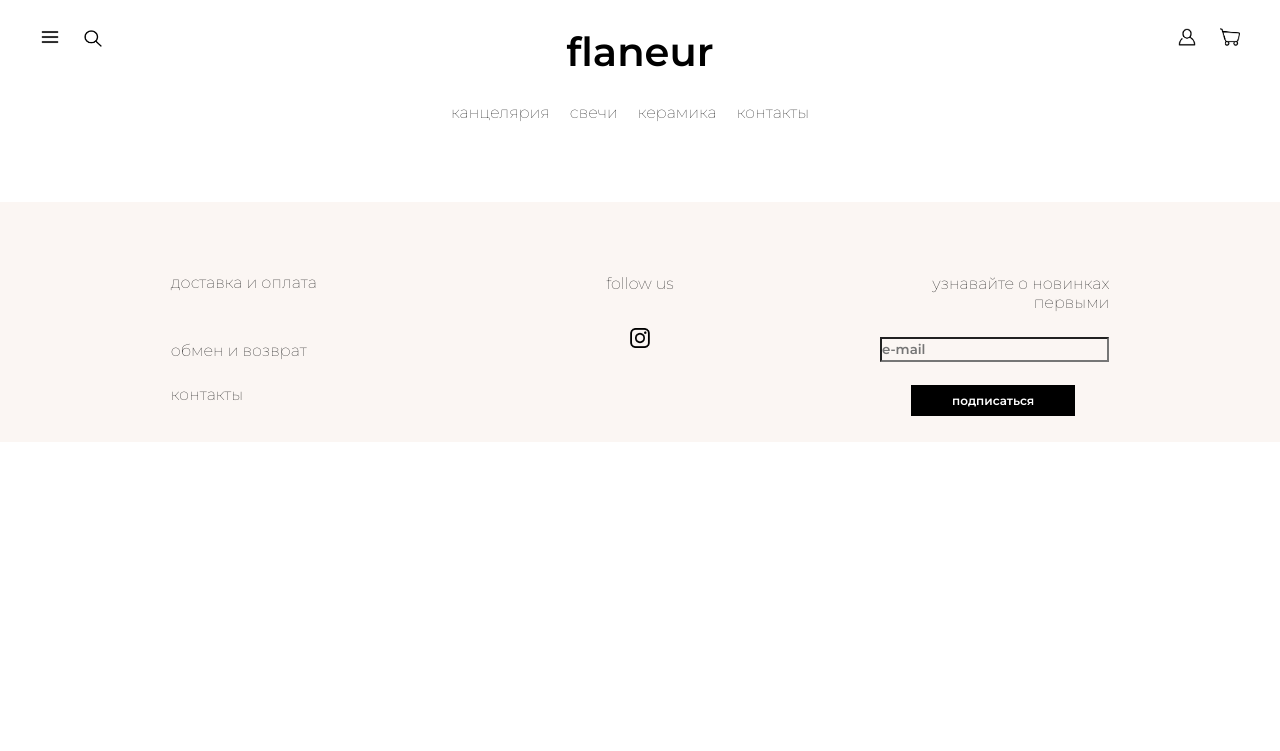
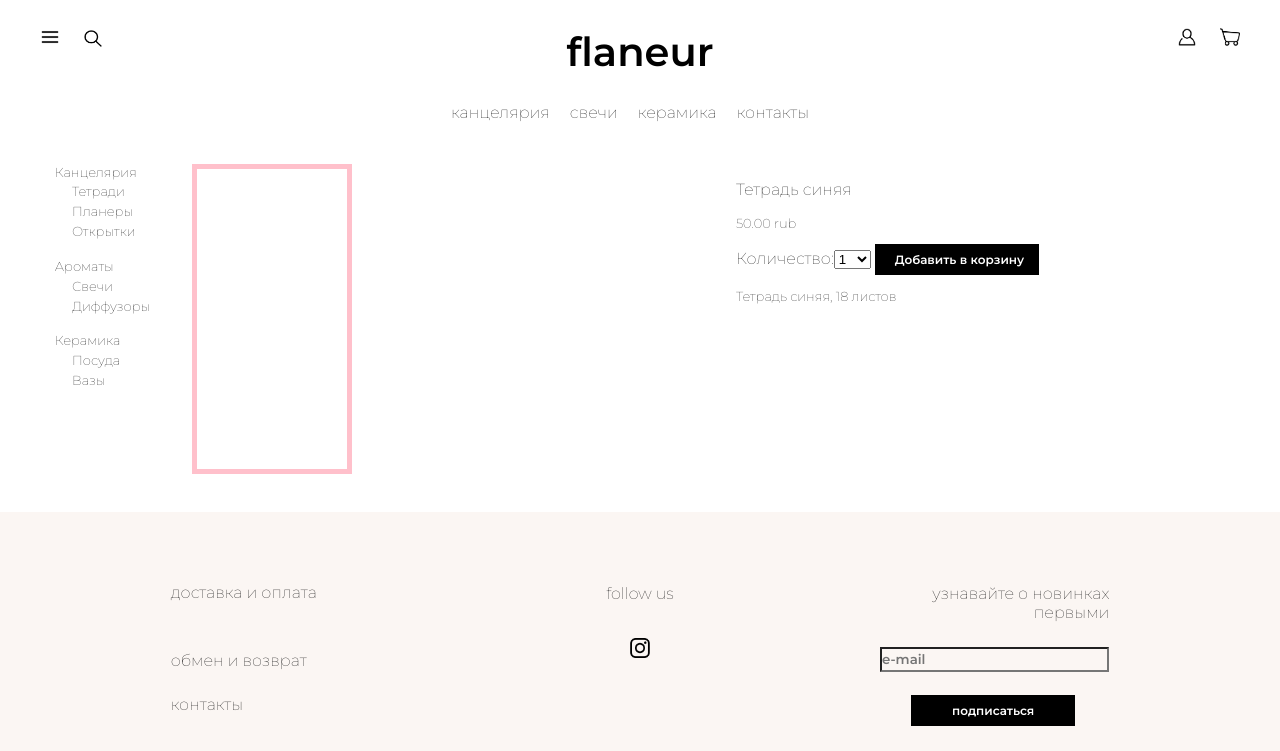
Before and after one commit to veliKerril/HouseholdProductsOnlineShop, a Django app: a page that uses prototype3/myshop3/shop/templates/shop/product/detail.html in a window 1280 px wide. Shown: the top 751 px of the page. Run offline with Django 3.2, Linux system fonts and the light colour scheme; data comes from the database, SQL or seed files in the repository; some libraries are stand-ins or nearby versions.

Commit message:
Layout 1.2
Product description page

```diff
--- a/prototype3/myshop3/shop/static/css/styles.css
+++ b/prototype3/myshop3/shop/static/css/styles.css
@@ -1045,7 +1045,7 @@ body {
 
 .list-of-categories1 {
 	grid-area: box15;
-	border: 5px solid yellow;
+	/*border: 5px solid yellow;*/
 }
 
 .poduct-img1 {
@@ -1058,7 +1058,6 @@ body {
 
 .product-decription {
 	grid-area: box35;
-	border: 5px solid red;
 }
 
 .descr, .price {
@@ -1089,5 +1088,105 @@ body {
 .list-title1 {
 	padding-left: 50px;
 	list-style-type: none;
-	color: red;
 }
+
+/*#list-and-catalog {
+	width: 100%;
+	height: 1000px;
+
+}
+*/
+#list1 {
+	position: relative;
+	width: 15%;
+	height: 80%;
+	float: left;
+	/*border: 5px solid black;*/
+	list-style-type: none;
+	font-family: 'Montserrat', sans-serif;
+}
+
+.lists-title1 {
+	font-size: 13px;
+	position: absolute;
+	/*left: 50px;*/
+	left: 190%;
+	color: black;
+	text-decoration: none;
+	/*top: 60px;
+	left: 60px;*/
+}
+
+.lists-subtitle1 {
+	font-size: 13px;
+	position: absolute;
+	/*left: 70px;*/
+	left: 250%;
+	color: black;
+	list-style-type: none;
+	text-decoration: none;
+}
+
+#l11 {
+	position: absolute;
+	top: 0%;
+	/*left: 50px;*/
+}
+
+#l21 {
+	position: absolute;
+	top: 8%;
+	/*left: 50px;*/
+}
+
+#l31 {
+	position: absolute;
+	top: 16%;
+	/*left: 50px;*/
+}
+
+#l41 {
+	position: absolute;
+	top: 24%;
+	/*left: 50px;*/
+}
+
+#l51 {
+	position: absolute;
+	top: 38%;
+	/*left: 50px;*/
+}
+
+#l61 {
+	position: absolute;
+	top: 46%;
+	/*left: 50px;*/
+}
+
+#l71 {
+	position: absolute;
+	top: 250px;
+	top: 54%;
+	/*left: 50px;*/
+}
+
+#l81 {
+	position: absolute;
+	top: 290px;
+	top: 68%;
+	/*left: 50px;*/
+}
+
+#l91 {
+	position: absolute;
+	top:310px;
+	top: 76%;
+	/*left: 50px;*/
+}
+
+#l101 {
+	position: absolute;
+	top: 330px;
+	top: 84%;
+	/*left: 50px;*/
+}
--- a/prototype3/myshop3/shop/templates/shop/product/detail.html
+++ b/prototype3/myshop3/shop/templates/shop/product/detail.html
@@ -1,18 +1,38 @@
 {% extends "shop/base.html" %}
 
-{% block content %}
-  <h1>{{ product.name }}</h1>
+{% block details %}
+  <div class="list-and-product-description">
 
-  <p><strong>Наименование товара:</strong> {{ product.name }} </p>
-  <p><strong>Описание:</strong> {{ product.description }}</p>
-  <p><strong>Цена:</strong> {{ product.price }}</p>
-  <p><strong>Количество:</strong> {{ product.stock }}</p>
+	<div class="list-of-categories1">
+		<nav id="list1">
+			<li><a id="l11" class="lists-title1" href="">Канцелярия</a></li>
+			<li><a id="l21" class="lists-subtitle1" href="">Тетради</a></li>
+			<li><a id="l31" class="lists-subtitle1" href="">Планеры</a></li>
+			<li><a id="l41" class="lists-subtitle1" href="">Открытки</a></li>
+			<li><a id="l51" class="lists-title1" href="">Ароматы</a></li>
+			<li><a id="l61" class="lists-subtitle1" href="">Свечи</a></li>
+			<li><a id="l71" class="lists-subtitle1" href="">Диффузоры</a></li>
+			<li><a id="l81" class="lists-title1" href="">Керамика</a></li>
+			<li><a id="l91" class="lists-subtitle1" href="">Посуда</a></li>
+			<li><a id="l101" class="lists-subtitle1" href="">Вазы</a></li>
+		</nav>
+	</div>
+	<div class="poduct-img1"></div>
 
-  <p class="price">{{ product.price }} руб</p>
-<form action="{% url "cart:cart_add" product.id %}" method="post">
-    {{ cart_product_form }}
-    {% csrf_token %}
-    <input type="submit" value="Добавить в корзину">
-</form>
+	<div class="product-decription">
+	    <p class="descr-name">{{ product.name }}</p>
+		<p class="price">{{ product.price }} rub</p>
+
+
+		<!-- <p><strong>Количество:</strong> {{ product.stock }}</p> -->
+
+		<form action="{% url "cart:cart_add" product.id %}" method="post">
+	    {{ cart_product_form }}
+	    {% csrf_token %}
+	    	<input class="button2" type="submit" value="Добавить в корзину">
+		</form>
+		<p class="descr">{{ product.description }}</p>
+	</div>
+	</div>
 
 {% endblock %}
```
